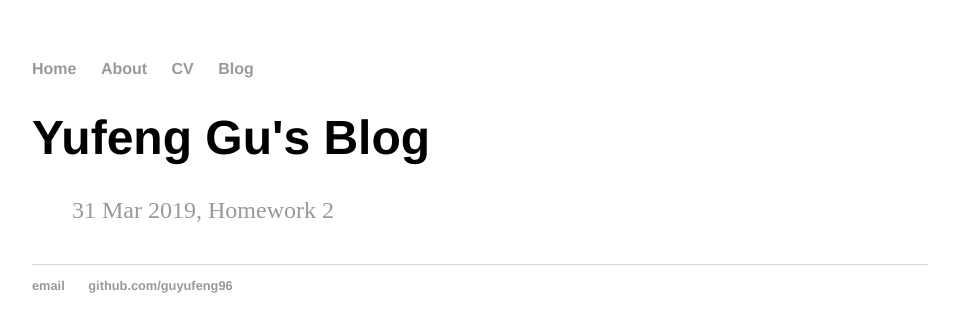
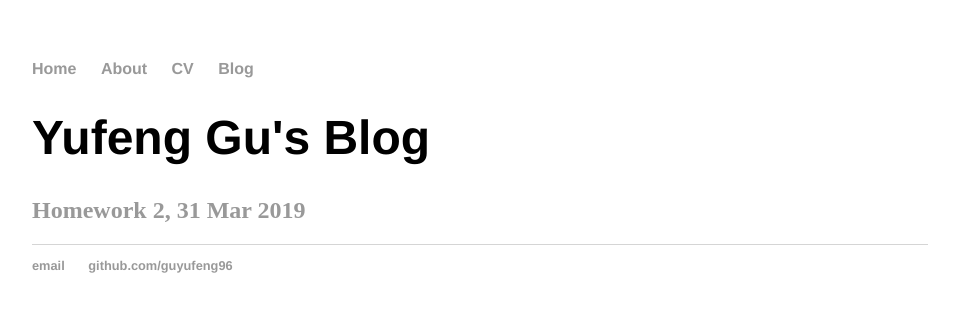
Before and after one commit to guyufeng96/guyufeng.github.io, a Jekyll site: the page built from blog/index.html, in a window 1280 px wide. Shown: the top 332 px of the page, without its empty margins (160-1119 px from the left). Built offline with Jekyll 4.4.1, drawn with Linux system fonts in a browser that asks for light colours.

Commit message:
Update index.html

```diff
--- a/blog/index.html
+++ b/blog/index.html
@@ -3,6 +3,6 @@ layout: default
 title: Yufeng Gu's Blog
 ---
 	<h1>{{ page.title }}</h1>
-	<ul class="posts">
-<a href="{{site.baseurl}}/homework/hw2.pdf">31 Mar 2019, Homework 2</a>
-</u1>
+	<h2 class="posts">
+<a href="{{site.baseurl}}/homework/hw2.pdf">Homework 2, 31 Mar 2019</a>
+</h2>
```
